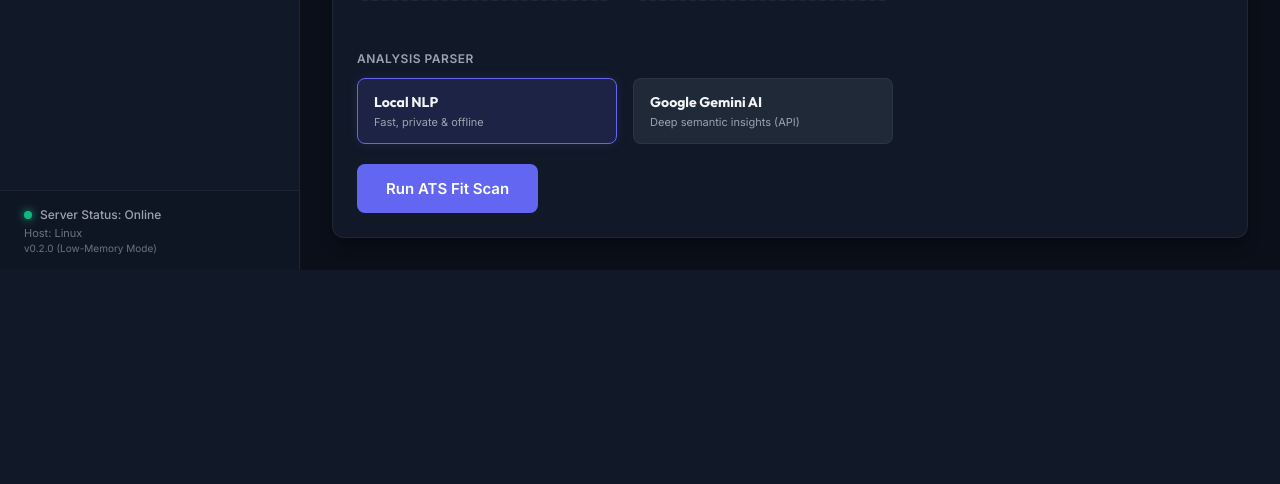
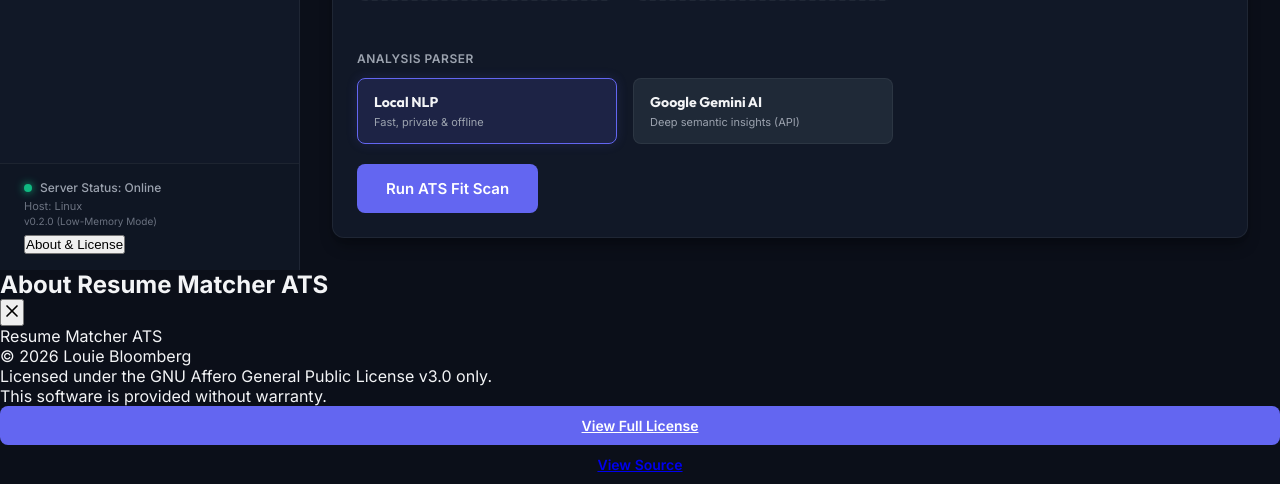
Before and after one commit to Bloomy52/resume-matcher-ats, a Flask app: page / in a window 1280 px wide. Shown: the part 697-1181 px from the top of the page. Before the commit the page ends 967 px from the top, so only its background shows below. Run offline with Flask 3, Linux system fonts and the light colour scheme; data that the repository does not hold is empty.

Commit message:
added an About & License button

```diff
--- a/templates/index.html
+++ b/templates/index.html
@@ -70,6 +70,7 @@
                 </div>
                 <div class="host-info">Host: {{ server_os|default('Raspberry Pi') }}</div>
                 <div class="app-version">v0.2.0 (Low-Memory Mode)</div>
+                <button id="btn-about-license" class="btn-link" style="margin-top: 8px;">About & License</button>
             </div>
         </aside>
 
@@ -467,6 +468,35 @@
         </main>
     </div>
 
+    <!-- About & License Modal -->
+    <div id="modal-about" class="modal-overlay" aria-hidden="true" role="dialog" aria-labelledby="modal-about-title">
+        <div class="modal-card">
+            <div class="modal-header">
+                <h2 id="modal-about-title" class="modal-title">About Resume Matcher ATS</h2>
+                <button id="btn-close-about" class="modal-close-btn" aria-label="Close Dialog">
+                    <svg width="20" height="20" viewBox="0 0 24 24" fill="none" stroke="currentColor" stroke-width="2" stroke-linecap="round" stroke-linejoin="round">
+                        <line x1="18" y1="6" x2="6" y2="18"></line>
+                        <line x1="6" y1="6" x2="18" y2="18"></line>
+                    </svg>
+                </button>
+            </div>
+            <div class="modal-body">
+                <div class="modal-app-title">Resume Matcher ATS</div>
+                <div class="modal-app-meta">© 2026 Louie Bloomberg</div>
+                <div class="modal-license-notice">
+                    Licensed under the GNU Affero General Public License v3.0 only.
+                </div>
+                <div class="modal-disclaimer">
+                    This software is provided without warranty.
+                </div>
+                <div class="modal-actions">
+                    <a href="{{ url_for('get_license') }}" target="_blank" class="btn btn-primary btn-small flex-1 text-center" style="display: flex; align-items: center; justify-content: center;">View Full License</a>
+                    <a href="https://github.com/Bloomy52/talent-stream-ats" target="_blank" class="btn btn-secondary btn-small flex-1 text-center" style="display: flex; align-items: center; justify-content: center;">View Source</a>
+                </div>
+            </div>
+        </div>
+    </div>
+
     <!-- Inline static templates or variables for JS -->
     <script>
         // Store API route variables in window context for static serving robust paths
```
